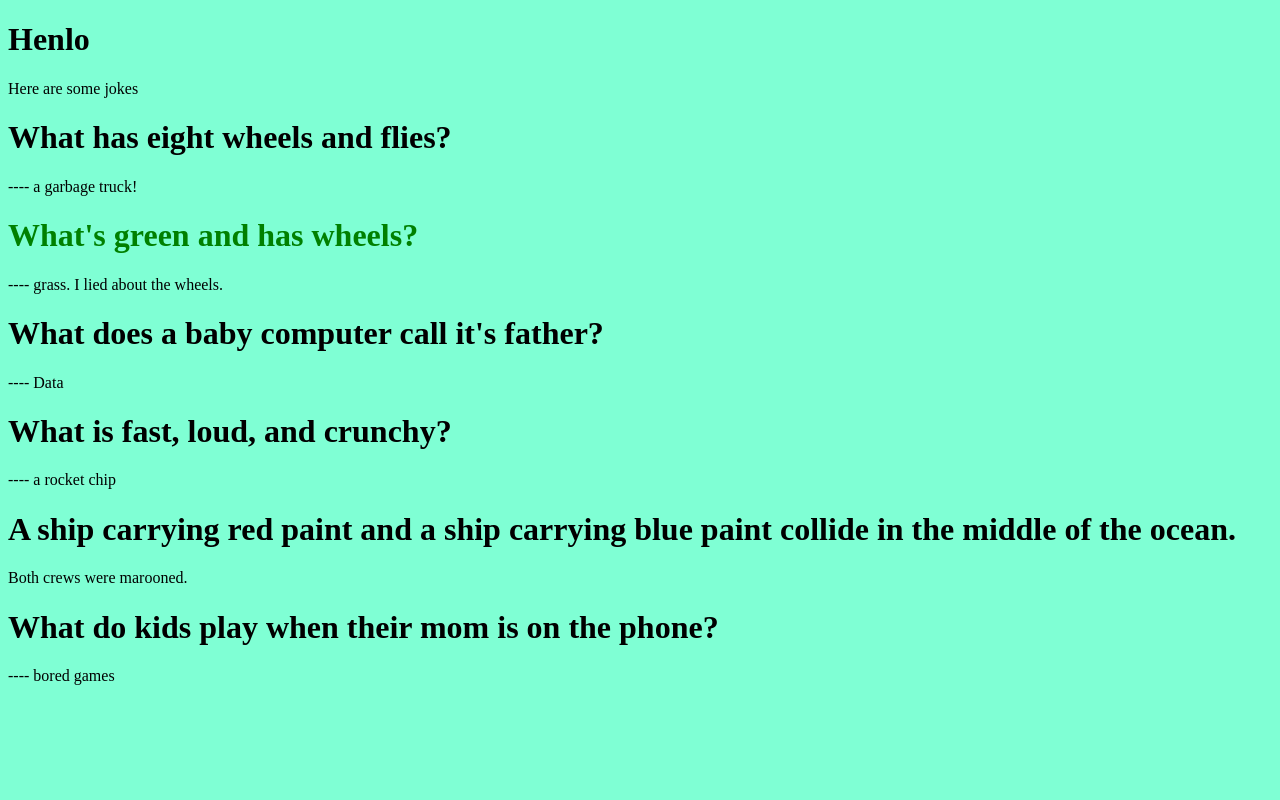
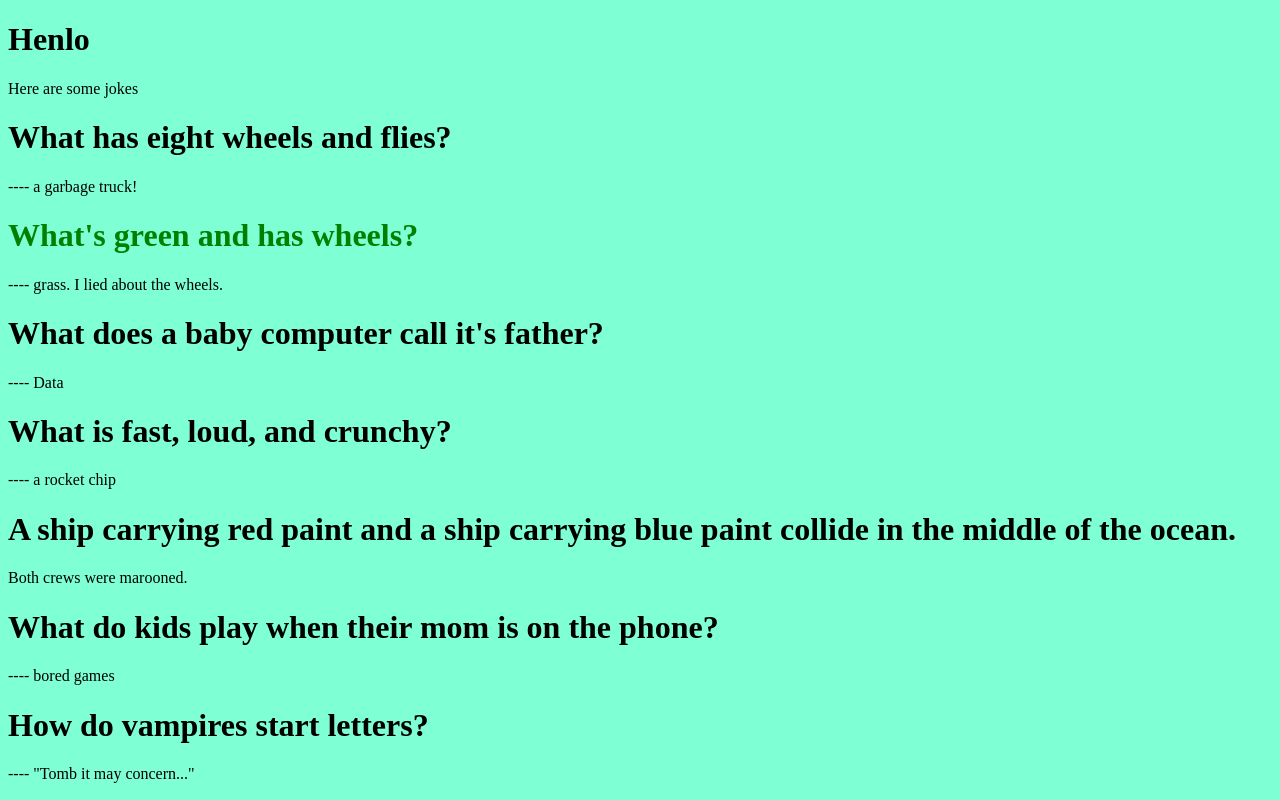
Before and after one commit to Josi-code/Josi-code.github.io, a plain HTML site: page index.html in a window 1280 px wide. Drawn offline with Linux system fonts and the light colour scheme.

Commit message:
Update index.html

```diff
--- a/index.html
+++ b/index.html
@@ -20,7 +20,7 @@
 <p> Both crews were marooned. </p>
 <h1> What do kids play when their mom is on the phone? </h1>
 <p> ---- bored games </p>
-
-
+<h1> How do vampires start letters?</h1>
+<p> ---- "Tomb it may concern..." </p>
 
 </body>
```
